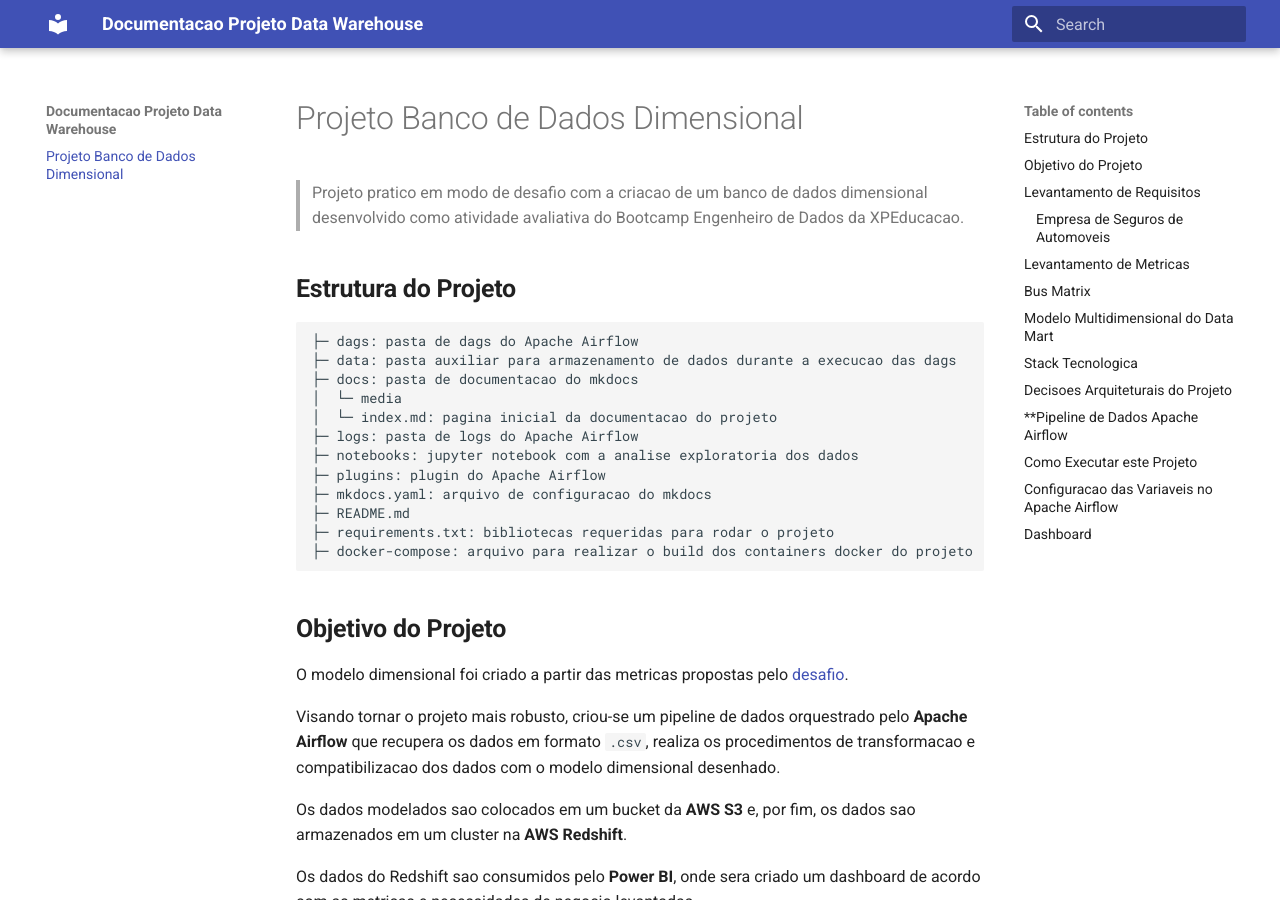
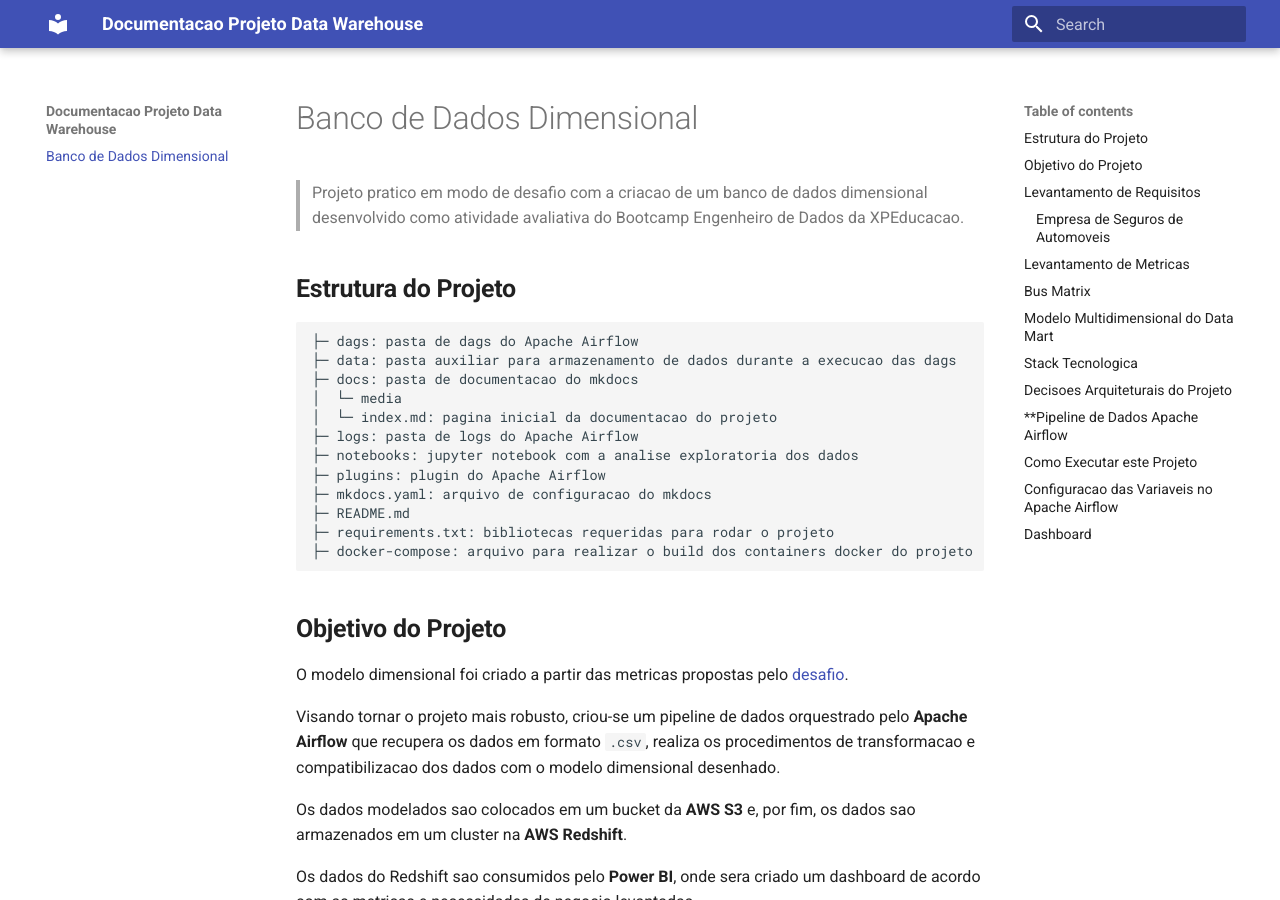
Before and after one commit to julioszeferino/banco_dados_dimensional, an MkDocs documentation site: the page built from docs/index.md, in a window 1280 px wide and 900 px high. Built offline with MkDocs 1.6.1 and Material for MkDocs 9.7.7, drawn with Linux system fonts in a browser that asks for light colours.

Commit message:
Documentacao #8

```diff
--- a/docs/index.md
+++ b/docs/index.md
@@ -1,4 +1,4 @@
-# Projeto Banco de Dados Dimensional
+# Banco de Dados Dimensional
 
 > Projeto pratico em modo de desafio com a criacao de um banco de dados dimensional desenvolvido como atividade avaliativa do Bootcamp Engenheiro de Dados da XPEducacao.
 ## **Estrutura do Projeto**
```
